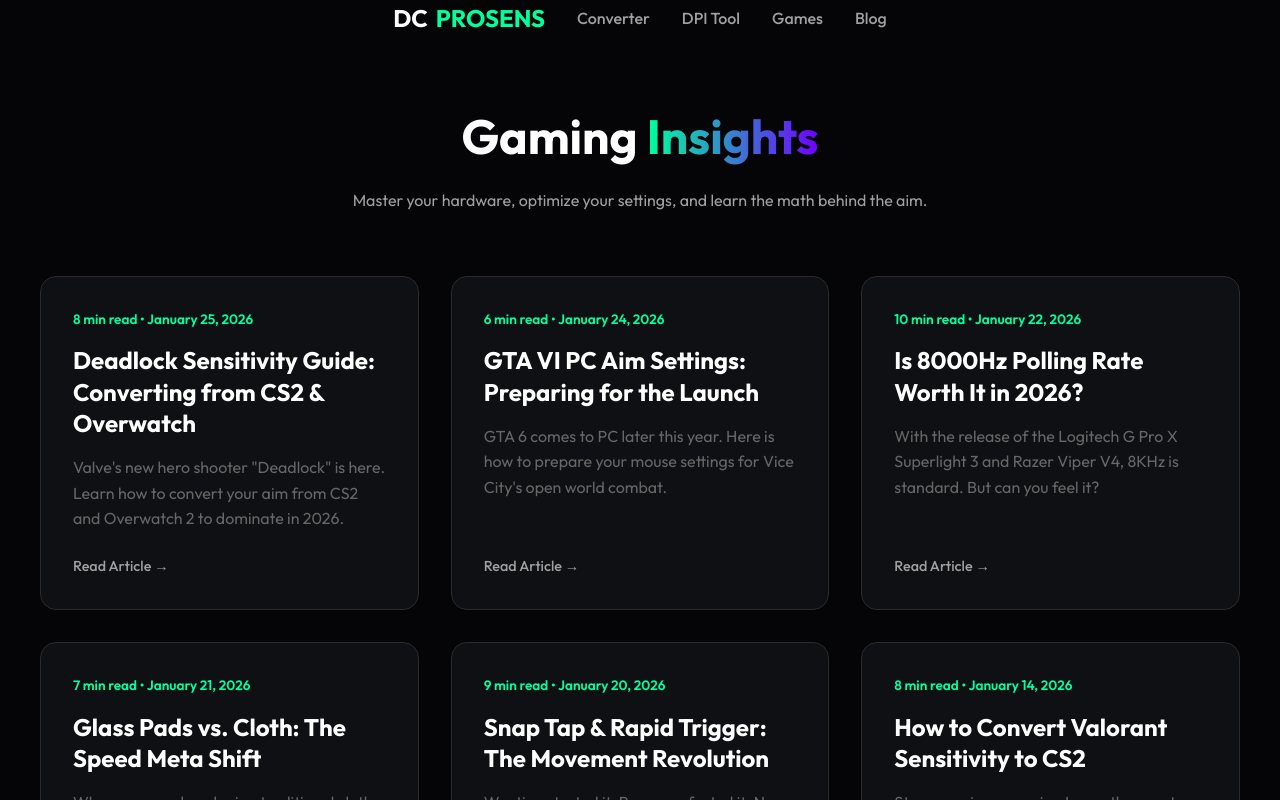
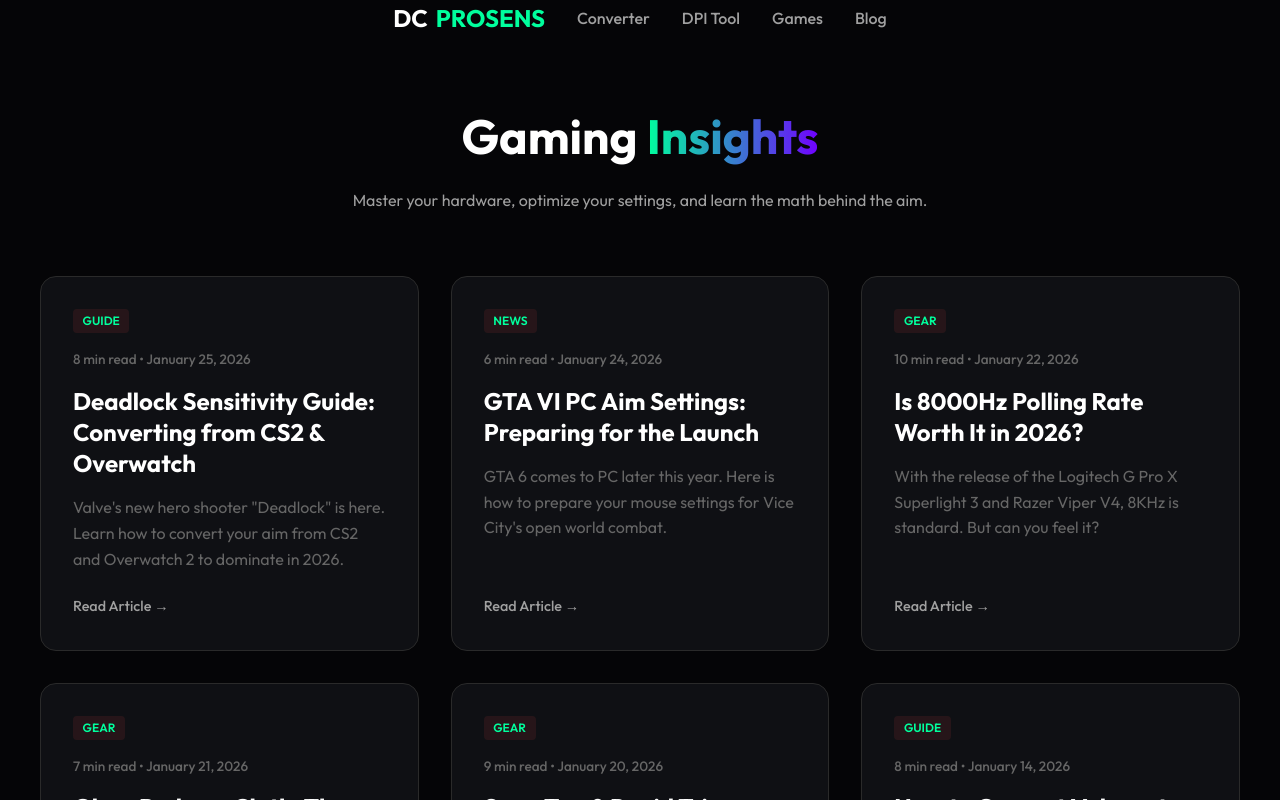
Before and after one commit to dalto00-ai/dcprosens, a Next.js app: page /blog in a window 1280 px wide. Shown: the top 800 px of the page. Built offline with nearby package versions, Linux system fonts and the light colour scheme.

Commit message:
feat: add category tags to blog cards

```diff
--- a/src/app/blog/page.tsx
+++ b/src/app/blog/page.tsx
@@ -43,7 +43,20 @@
                         }}
                             className="hover-card"
                         >
-                            <div style={{ marginBottom: '1rem', fontSize: '0.85rem', color: 'var(--primary)', fontWeight: 600 }}>
+                            <div style={{
+                                display: 'inline-block',
+                                background: 'rgba(239, 68, 68, 0.1)',
+                                color: 'var(--primary)',
+                                padding: '0.2rem 0.6rem',
+                                borderRadius: '4px',
+                                fontSize: '0.75rem',
+                                fontWeight: '600',
+                                marginBottom: '1rem',
+                                width: 'fit-content'
+                            }}>
+                                {post.category ? post.category.toUpperCase() : 'GUIDE'}
+                            </div>
+                            <div style={{ marginBottom: '1rem', fontSize: '0.85rem', color: 'var(--text-muted)', fontWeight: 500 }}>
                                 {post.readTime} • {post.date}
                             </div>
                             <h2 style={{
```
